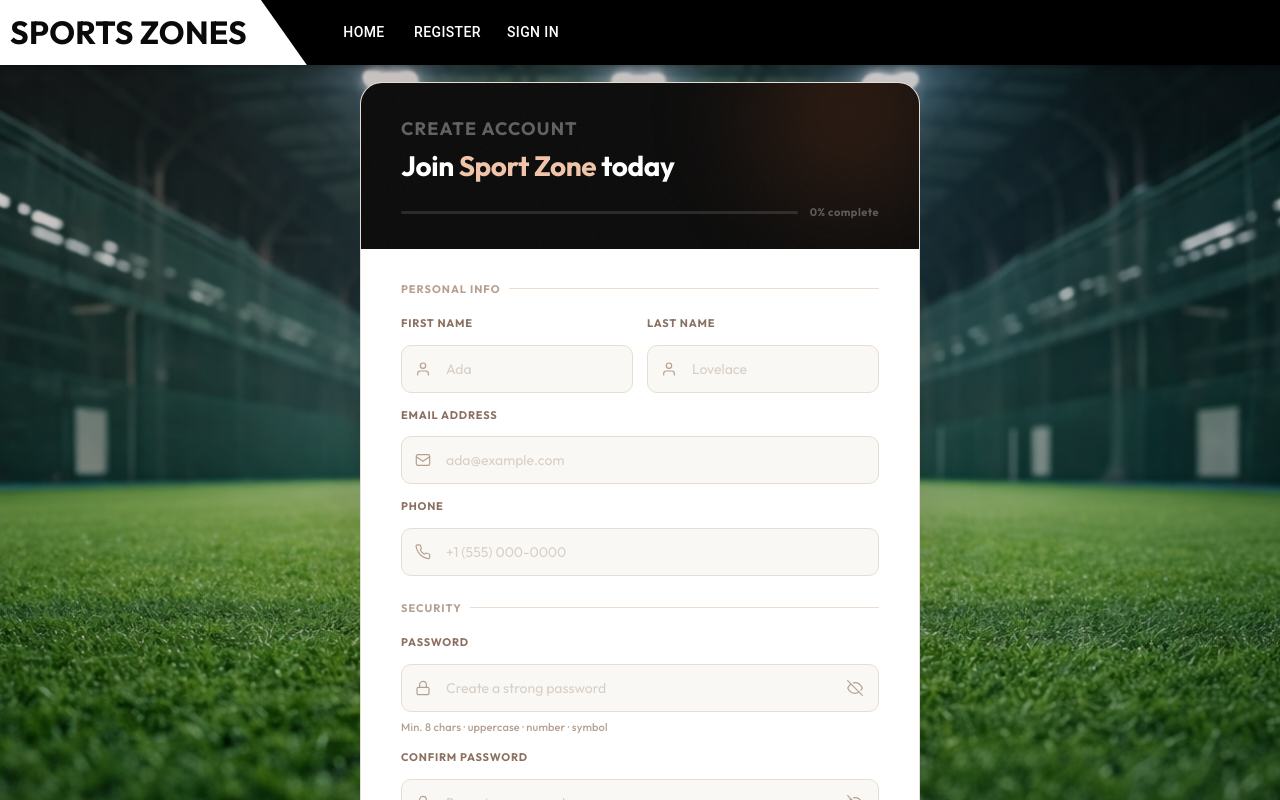
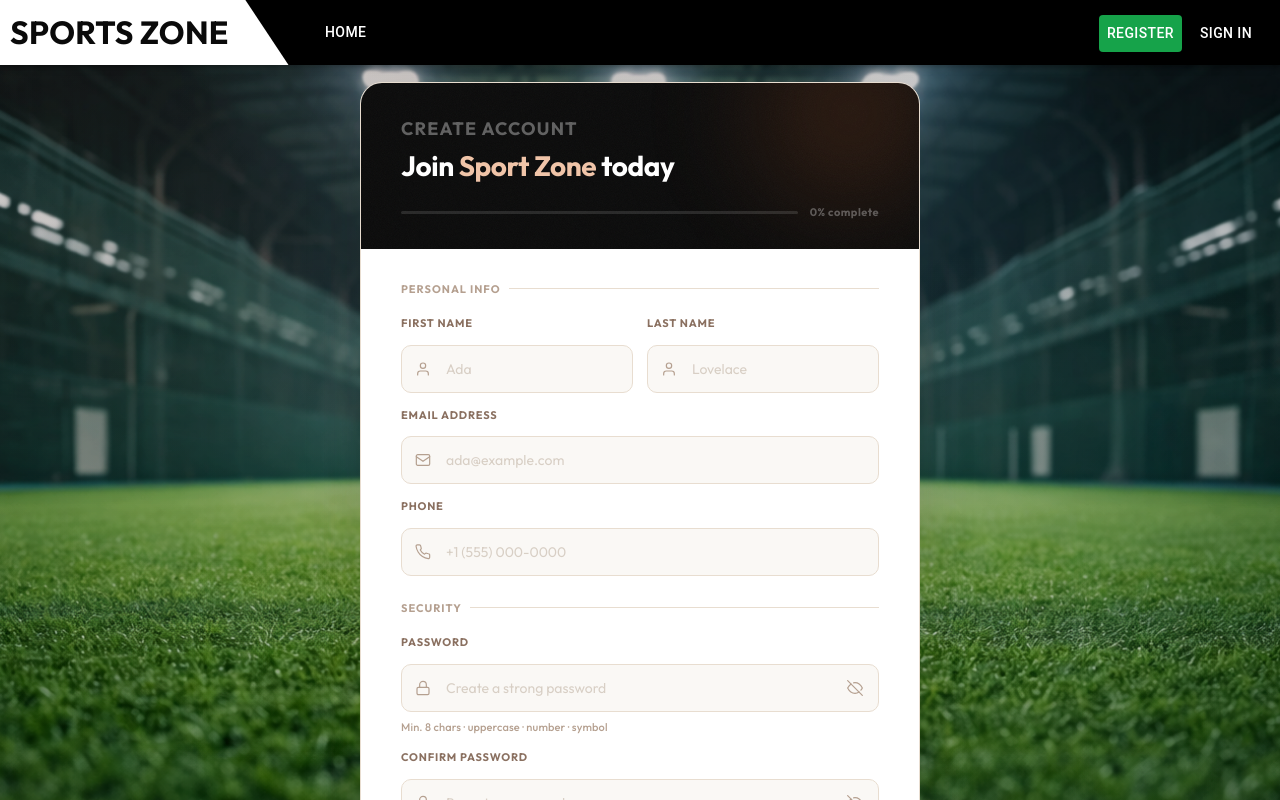
Before and after one commit to Chamila-Ranasinghe/booking-app, a React (Vite) app: page /register in a window 1280 px wide. Shown: the top 800 px of the page. Built offline with nearby package versions, Linux system fonts and the light colour scheme.

Commit message:
navbar updates

```diff
--- a/src/components/NavBar.tsx
+++ b/src/components/NavBar.tsx
@@ -14,7 +14,10 @@ import Toolbar from "@mui/material/Toolbar";
 import Typography from "@mui/material/Typography";
 import Button from "@mui/material/Button";
 import "../css/navbar.scss";
-import { useNavigate } from "react-router-dom";
+import { NavLink } from "react-router-dom";
+import MenuItem from "@mui/material/MenuItem";
+import Menu from "@mui/material/Menu";
+import AccountCircle from "@mui/icons-material/AccountCircle";
 
 interface Props {
   /**
@@ -25,32 +28,48 @@ interface Props {
 }
 
 const drawerWidth = 240;
-const navItems = ["Home", "Register", "Sign In"];
+const navItems = [{ label: "Home", path: "/" }];
+const signInItems = [
+  { label: "Register", path: "register" },
+  { label: "Sign In", path: "signin" },
+];
 
 export default function NavBar(props: Props) {
   const { window } = props;
   const [mobileOpen, setMobileOpen] = React.useState(false);
-  const navigate = useNavigate();
+  const [auth, setAuth] = React.useState(false);
+  const [anchorEl, setAnchorEl] = React.useState<null | HTMLElement>(null);
+  // const navigate = useNavigate();
 
   const handleDrawerToggle = () => {
     setMobileOpen((prevState) => !prevState);
   };
 
-  const handleNavClick = React.useCallback((nav: string) => {
-      if(nav){
-         if(nav.match("Home")){
-           navigate("/");
-         }
-         if(nav.match("Register")){
-           navigate("/register");
-         }
-         if(nav.match("Sign In")){
-           navigate("/signin");
-         }
-      }
+  // const handleChange = (event: React.ChangeEvent<HTMLInputElement>) => {
+  //   setAuth(event.target.checked);
+  // };
 
-    }, []);
+  const handleMenu = (event: React.MouseEvent<HTMLElement>) => {
+    setAnchorEl(event.currentTarget);
+  };
 
+  const handleClose = () => {
+    setAnchorEl(null);
+  };
+
+  // const handleNavClick = React.useCallback((nav: string) => {
+  //   if (nav) {
+  //     if (nav.match("Home")) {
+  //       navigate("/");
+  //     }
+  //     if (nav.match("Register")) {
+  //       navigate("/register");
+  //     }
+  //     if (nav.match("Sign In")) {
+  //       navigate("/signin");
+  //     }
+  //   }
+  // }, []);
 
   const drawer = (
     <Box onClick={handleDrawerToggle} sx={{ textAlign: "center" }}>
@@ -58,9 +77,14 @@ export default function NavBar(props: Props) {
       <Divider />
       <List>
         {navItems.map((item) => (
-          <ListItem key={item} disablePadding>
-            <ListItemButton sx={{ textAlign: "center" }} onClick={() => handleNavClick(item)}>
-              <ListItemText primary={item}  />
+          <ListItem key={item.label} disablePadding>
+            <ListItemButton
+              component={NavLink}
+              to={`/${item.path}`}
+              className="navlink"
+              sx={{ textAlign: "center" }}
+            >
+              <ListItemText primary={item.label} />
             </ListItemButton>
           </ListItem>
         ))}
@@ -92,15 +116,73 @@ export default function NavBar(props: Props) {
             sx={{ flexGrow: 1, display: { xs: "none", sm: "block" } }}
             className="company-name"
           >
-            SPORTS ZONES
+            SPORTS ZONE
           </Typography>
           <Box sx={{ display: { xs: "none", sm: "block" } }}>
             {navItems.map((item) => (
-              <Button key={item} className="menubutton" onClick={() => handleNavClick(item)}>
-                {item}
-              </Button>
+              <NavLink
+                key={item.label}
+                to={`/${item.path.toLowerCase()}`} // adjust route if needed
+                className="navlink"
+              >
+                {({ isActive }) => (
+                  <Button className={`menubutton ${isActive ? "active" : ""}`}>
+                    {item.label}
+                  </Button>
+                )}
+              </NavLink>
             ))}
           </Box>
+          {auth ? (
+            <div className="logged-profile">
+              <IconButton
+                size="large"
+                aria-label="account of current user"
+                aria-controls="menu-appbar"
+                aria-haspopup="true"
+                onClick={handleMenu}
+                color="inherit"
+              >
+                <AccountCircle />
+              </IconButton>
+              <Menu
+                id="menu-appbar"
+                anchorEl={anchorEl}
+                anchorOrigin={{
+                  vertical: "top",
+                  horizontal: "right",
+                }}
+                keepMounted
+                transformOrigin={{
+                  vertical: "top",
+                  horizontal: "right",
+                }}
+                open={Boolean(anchorEl)}
+                onClose={handleClose}
+              >
+                <MenuItem>Profile</MenuItem>
+                <MenuItem>My account</MenuItem>
+              </Menu>
+            </div>
+          ) : (
+            <div className="signIn">
+              {signInItems.map((item) => (
+                <NavLink
+                  key={item.label}
+                  to={`/${item.path}`}
+                  className="navlink"
+                >
+                  {({ isActive }) => (
+                    <Button
+                      className={`menubutton ${isActive ? "active" : ""}`}
+                    >
+                      {item.label}
+                    </Button>
+                  )}
+                </NavLink>
+              ))}
+            </div>
+          )}
         </Toolbar>
       </AppBar>
       <nav>
--- a/src/css/navbar.scss
+++ b/src/css/navbar.scss
@@ -48,6 +48,33 @@
     border-bottom: 1px solid $lightblack;
   }
 
+  .logged-profile {
+      position: absolute;
+      right: 15px;
+    }
+
+  .signIn{
+    position: absolute;
+    right: 15px;
+    top: 10px;
+  }
+
+  .active{
+    background-color: $HoverGreen;
+    color: $TextWhite;
+  }
+
+//   .menubutton:focus {
+//   outline: 2px solid rgba(0, 255, 170, 0.5);
+//   outline-offset: 2px;
+// }
+
+.MuiBox-root{
+  a{
+    display: contents;
+  }
+}
+
   @media (min-width: 600px) {
     .tool-bar {
       padding-left: 0px;
@@ -66,4 +93,22 @@
       padding: 13px 60px 13px 10px;
     }
   }
+
+  .navlink {
+  color: #fff;
+  text-decoration: none;
+  transition: 0.3s;
+
+  &:hover {
+    background-color: rgba(255, 255, 255, 0.1);
+  }
 }
+
+/* 👇 This is the key part */
+.navlink.active {
+  color: #00ffaa;
+  border-bottom: 2px solid #00ffaa;
+}
+
+
+}
```
